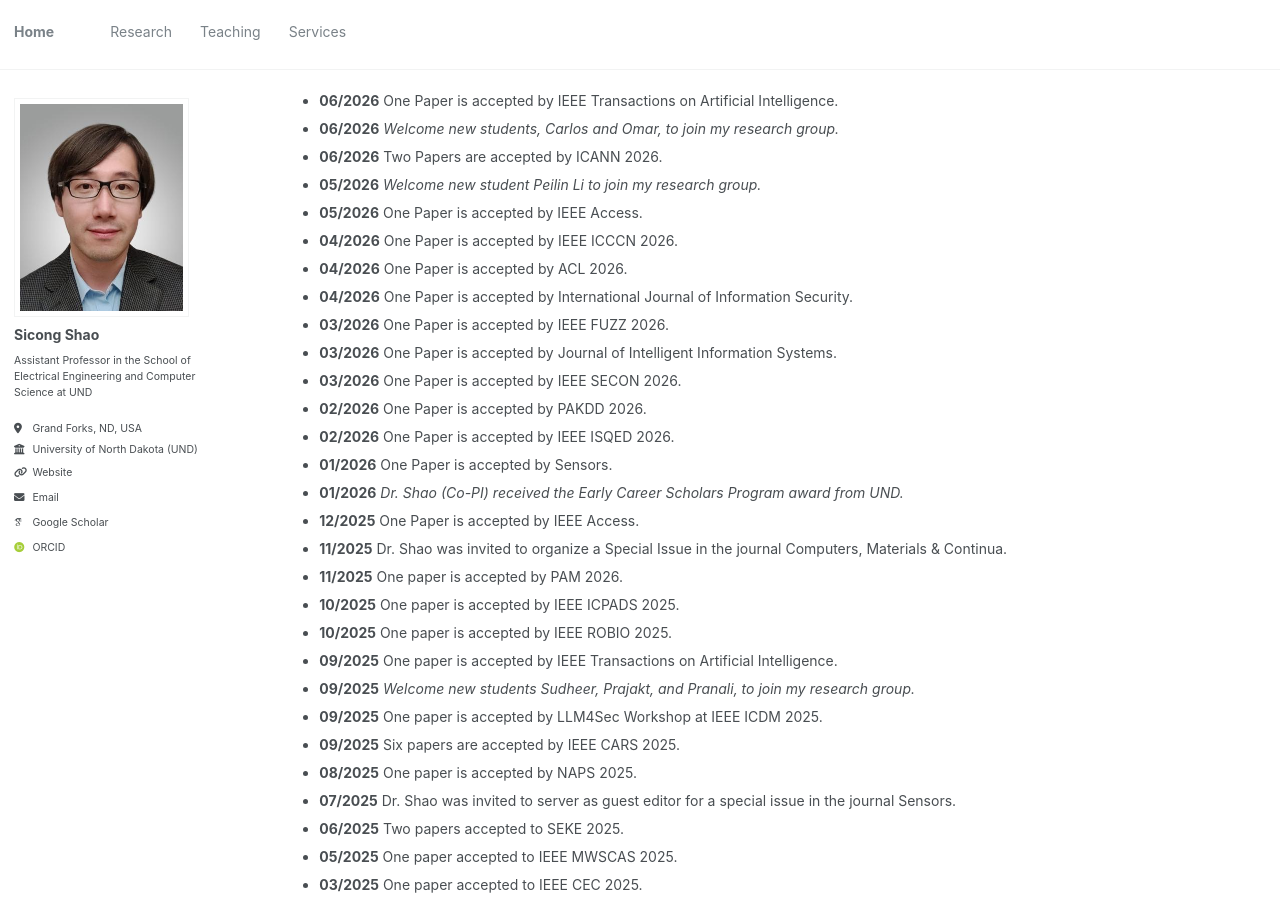
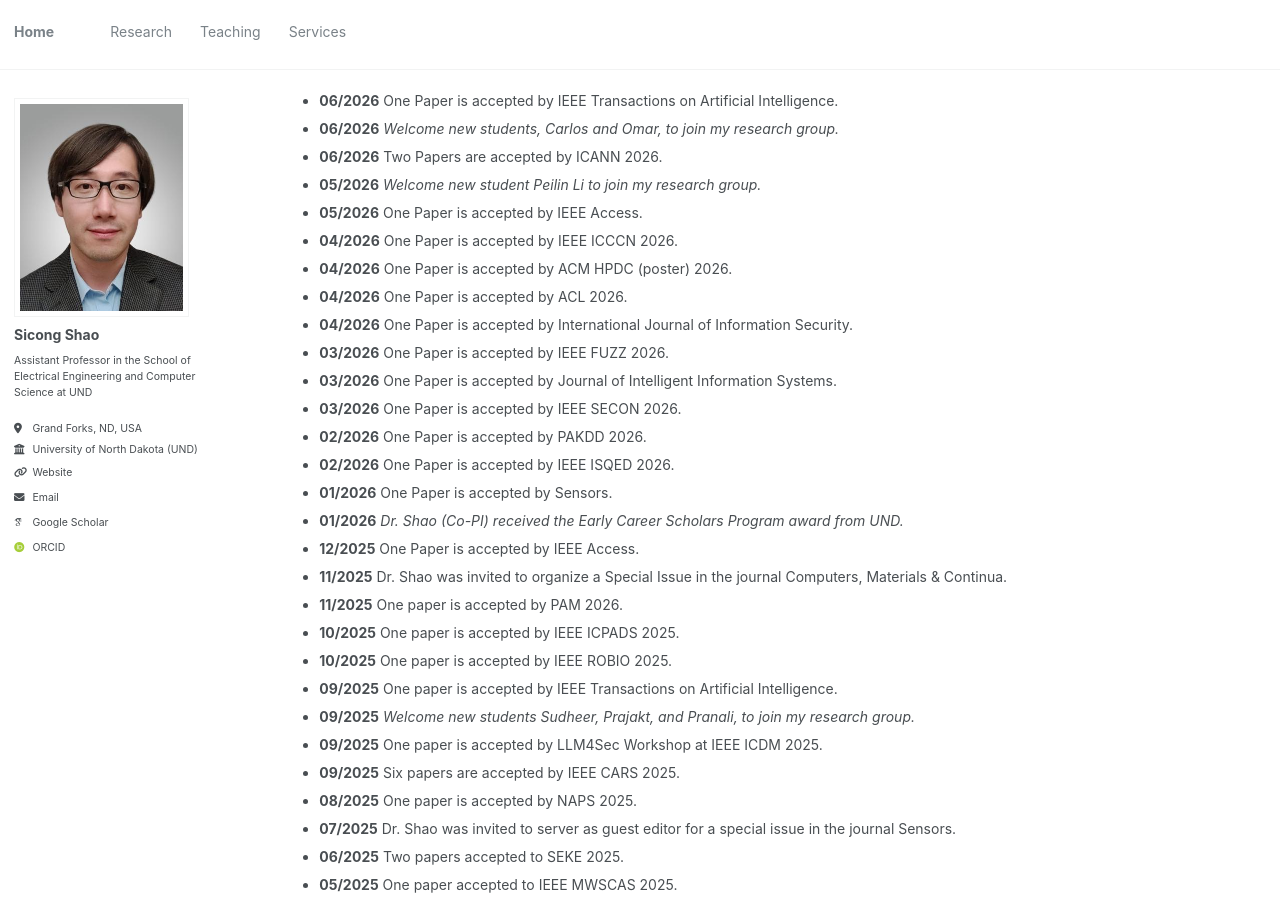
Before and after one commit to sicongshao/sicongshao.github.io, a Jekyll site: the page built from _pages/about.md, in a window 1280 px wide and 900 px high, scrolled down 795 px. Built offline with Jekyll 4.4.1, drawn with Linux system fonts in a browser that asks for light colours; some web fonts are replaced.

Commit message:
first commit

```diff
--- a/_pages/about.md
+++ b/_pages/about.md
@@ -41,6 +41,7 @@
 * **05/2026** *Welcome new student Peilin Li to join my research group.*
 * **05/2026** One Paper is accepted by IEEE Access.
 * **04/2026** One Paper is accepted by IEEE ICCCN 2026.
+* **04/2026** One Paper is accepted by ACM HPDC (poster) 2026.
 * **04/2026** One Paper is accepted by ACL 2026.
 * **04/2026** One Paper is accepted by International Journal of Information Security.
 * **03/2026** One Paper is accepted by IEEE FUZZ 2026.
--- a/_pages/publications.html
+++ b/_pages/publications.html
@@ -32,7 +32,7 @@
 
 
 <li>
-  Q. Shi, Z. Yang, and S. Shao, <strong>"Robust Ensemble Log Anomaly Detection for High-performance Parallel and Distributed Computing Systems,"</strong> <i> in Proceedings of the 35th ACM International Symposium on High-Performance Parallel and Distributed Computing (HPDC) </i>, 2026. (Accepted for Publication)
+  Q. Shi, Z. Yang, and S. Shao, <strong>"Robust Ensemble Log Anomaly Detection for High-performance Parallel and Distributed Computing Systems,"</strong> <i>35th ACM International Symposium on High-Performance Parallel and Distributed Computing (HPDC Poster) </i>, 2026. (Accepted for Publication)
 </li>
 <br>
 
```
